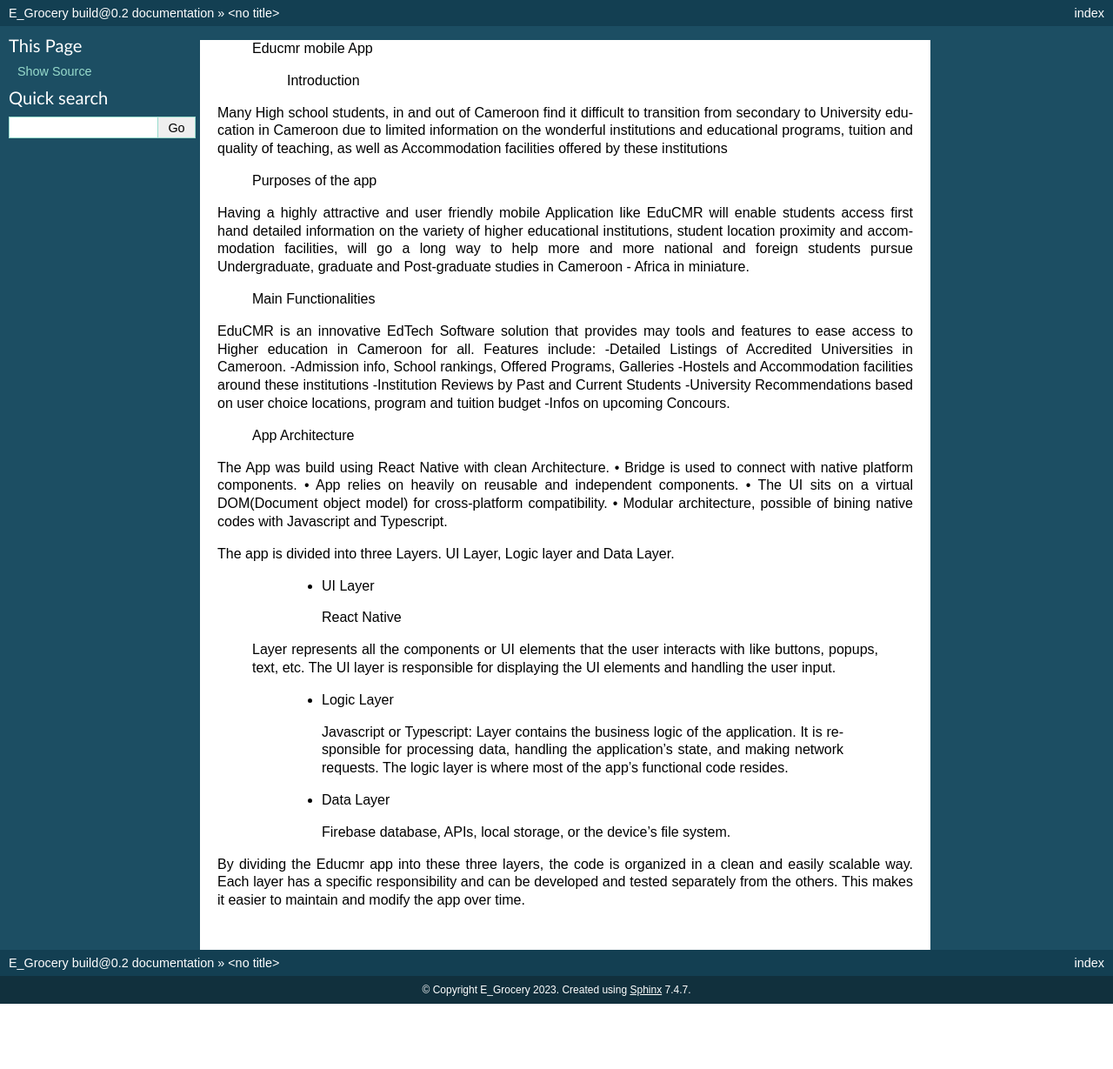
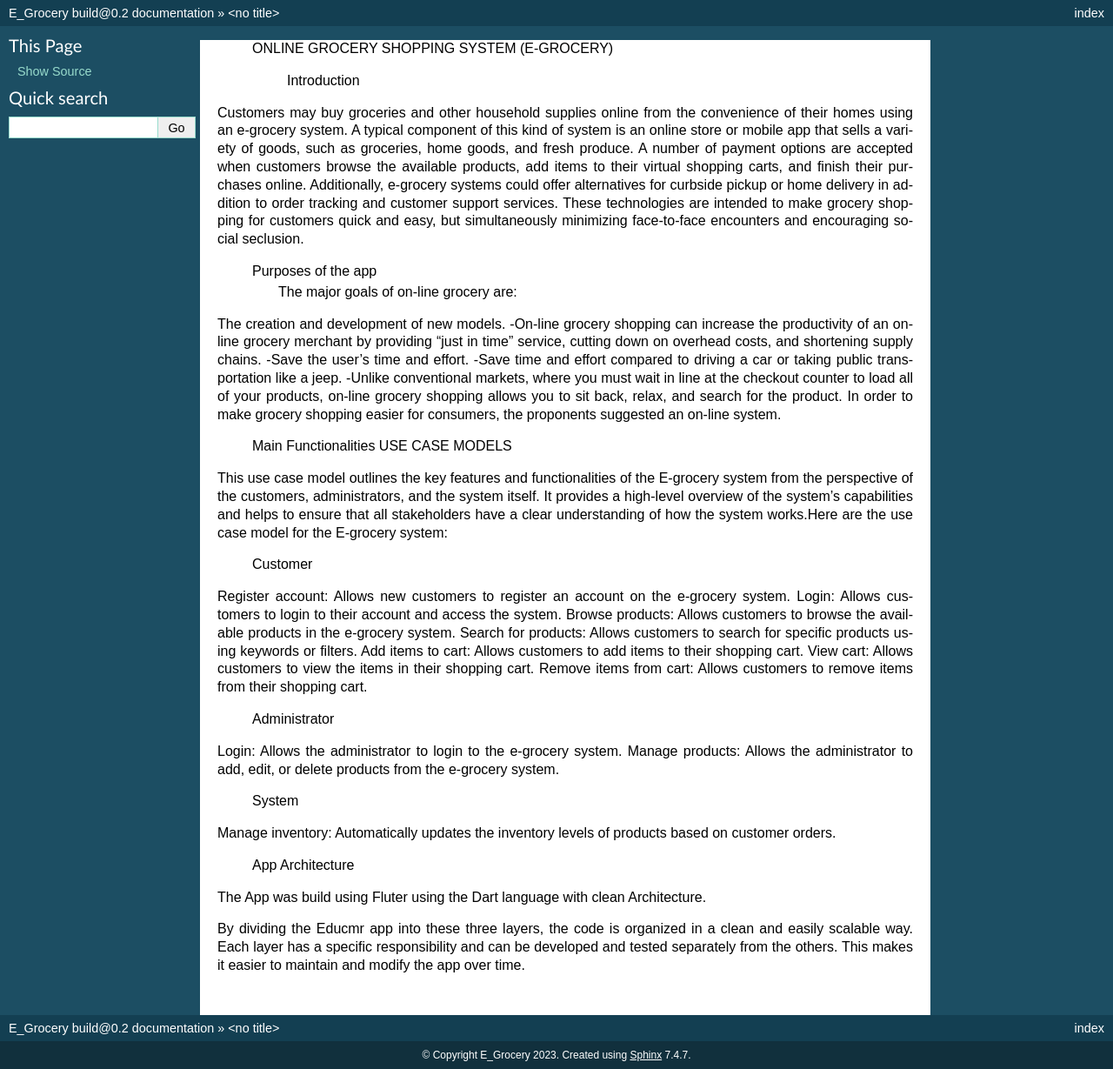
Before and after one commit to Kumopascaline/E_grocery_docs, a Sphinx documentation site: the page built from docs/index.rst, in a window 1280 px wide. Shown: the whole page at 87% size. Built offline with Sphinx 7.4.7, drawn with Linux system fonts in a browser that asks for light colours; before the commit the page ends 1154 px from its top, so only the background shows below that.

Commit message:
Update index.rst

```diff
--- a/docs/index.rst
+++ b/docs/index.rst
@@ -1,47 +1,50 @@
-  Educmr mobile App
+  ONLINE GROCERY SHOPPING SYSTEM
+  (E-GROCERY)
 
     Introduction
 
-Many High school students, in and out of Cameroon find it difficult to transition from secondary to University education in Cameroon due to limited information on the wonderful institutions and educational programs, tuition and quality of teaching, as well as Accommodation facilities offered by these institutions
+Customers may buy groceries and other household supplies online from the convenience of their homes using an e-grocery system. A typical component of this kind of system is an online store or mobile app that sells a variety of goods, such as groceries, home goods, and fresh produce. A number of payment options are accepted when customers browse the available products, add items to their virtual shopping carts, and finish their purchases online. Additionally, e-grocery systems could offer alternatives for curbside pickup or home delivery in addition to order tracking and customer support services. These technologies are intended to make grocery shopping for customers quick and easy, but simultaneously minimizing face-to-face encounters and encouraging social seclusion.
 
   Purposes of the app
+	The major goals of on-line grocery are:
+The creation and development of new models.
+-On-line grocery shopping can increase the productivity of an on-line grocery merchant by providing "just in time" service, cutting down on overhead costs, and shortening supply chains.
+-Save the user's time and effort.
+-Save time and effort compared to driving a car or taking public transportation like a jeep.
+-Unlike conventional markets, where you must wait in line at the checkout counter to load all of your products, on-line grocery shopping allows you to sit back, relax, and search for the product. In order to make grocery shopping easier for consumers, the proponents suggested an on-line system.
 
-Having a highly attractive and user friendly mobile Application like EduCMR will enable students access first hand detailed information on the variety of higher educational institutions, student location proximity and accommodation facilities, will go a long way to help more and more national and foreign students pursue Undergraduate, graduate and Post-graduate studies in Cameroon - Africa in miniature.
+
+
 
   Main Functionalities
+  USE CASE MODELS
+This use case model outlines the key features and functionalities of the  E-grocery system from the perspective of the customers, administrators, and the system itself. It provides a high-level overview of the system's capabilities and helps to ensure that all stakeholders have a clear understanding of how the system works.Here are the use case model for the E-grocery system:
 
-EduCMR is an innovative EdTech Software solution that provides may tools and features to ease access to Higher education in Cameroon for all.
-Features include:
--Detailed Listings of Accredited Universities in Cameroon.
--Admission info, School rankings, Offered Programs, Galleries
--Hostels and Accommodation facilities around these institutions
--Institution Reviews by Past and Current Students
--University Recommendations based on user choice locations, program and tuition budget
--Infos on upcoming Concours.
+  Customer
+Register account: Allows new customers to register an account on the e-grocery system.
+Login: Allows customers to login to their account and access the system.
+Browse products: Allows customers to browse the available products in the e-grocery system.
+Search for products: Allows customers to search for specific products using keywords or filters.
+Add items to cart: Allows customers to add items to their shopping cart.
+View cart: Allows customers to view the items in their shopping cart.
+Remove items from cart: Allows customers to remove items from their shopping cart.
+
+
+  Administrator
+Login: Allows the administrator to login to the e-grocery system.
+Manage products: Allows the administrator to add, edit, or delete products from the e-grocery system.
+
+
+  System
+Manage inventory: Automatically updates the inventory levels of products based on customer orders.
+
 
 
   App Architecture
 
-The App was build using React Native with clean Architecture.
-•	Bridge is used to connect with native platform components.
-•	App relies on heavily on reusable and independent components.
-•	The UI sits on a virtual DOM(Document object model) for cross-platform compatibility.
-•	Modular architecture, possible of bining native codes with Javascript and Typescript.
+The App was build using Fluter using the Dart language with clean Architecture.
 
-The app is divided into three Layers.  UI Layer, Logic layer and Data Layer.
 
-  - UI Layer
 
-    React Native
-
- Layer represents all the components or UI elements that the user interacts with like buttons, popups, text, etc. The UI layer is responsible for displaying the UI elements and handling the user input.
-
-  - Logic Layer
-
-    Javascript or Typescript: Layer contains the business logic of the application. It is responsible for processing data, handling the application's state, and making network requests. The logic layer is where most of the app's functional code resides.
-
-  - Data Layer
-
-    Firebase database, APIs, local storage, or the device's file system.
 
 By dividing the Educmr app into these three layers,  the code is organized in a clean and easily scalable way. Each layer has a specific responsibility and can be developed and tested separately from the others. This makes it easier to maintain and modify the app over time.
```
